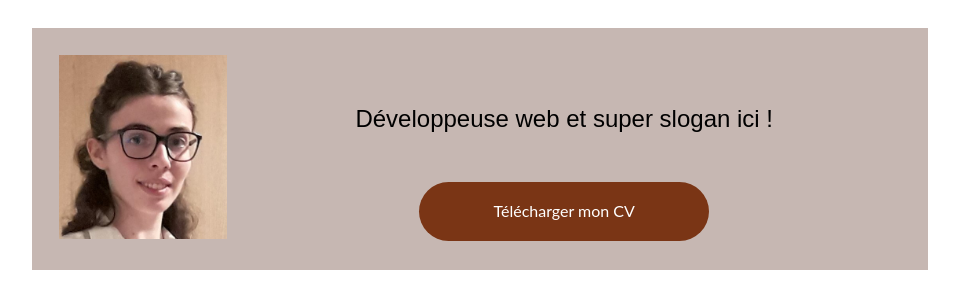
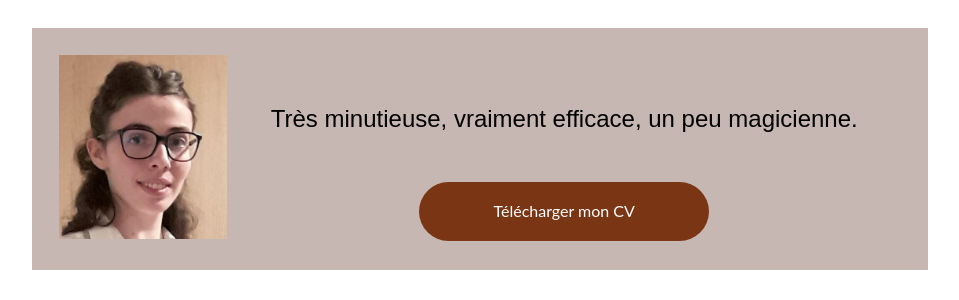
Before and after one commit to FloryssRu/Projet-PHP, a PHP site: page /blogphp/ in a window 1280 px wide. Shown: the part 226-526 px from the top of the page, without its empty margins (160-1119 px from the left). Run offline with PHP 8.4, Linux system fonts and the light colour scheme.

Commit message:
search for a slogan

```diff
--- a/src/Services/HandlerPost.php
+++ b/src/Services/HandlerPost.php
@@ -96,7 +96,7 @@ class HandlerPost extends PostController
 
             $slugify = new Slugify();
 
-            $_POST['slug'] = $slugify->slugify($_POST['title']);
+            $post->setSlug($slugify->slugify($_POST['title']));
 
             $postManager->update($post, $_POST['id']);
 
--- a/src/templates/home.html.twig
+++ b/src/templates/home.html.twig
@@ -16,7 +16,7 @@ Accueil du Blog
             <img src="/blogphp/public/img/Floryss.jpg" alt="photo de Floryss" id="pictureOfMe">
         </div>
         <div>
-            <h2>Développeuse web et super slogan ici !</h2>
+            <h2>Très minutieuse,  vraiment efficace, un peu magicienne.</h2>
             <a href="/blogphp/public/files/cv.pdf" target="blank"><p class="buttonRed">Télécharger mon CV</p></a>
         </div>
     </section>
```
Also changed, not shown: public/img/2021_06_03_07_02_01.png (deleted), public/img/2021_06_03_07_42_24.png (deleted), public/img/2021_06_03_13_26_23.png (deleted), public/img/2021_06_03_13_40_42.png (deleted), public/img/2021_06_03_13_41_14.png (deleted), public/img/2021_06_07_08_07_37.png (deleted), public/img/2021_06_07_08_13_13.png (deleted), public/img/2021_06_07_08_14_11.png (deleted), public/img/2021_06_10_13_14_46.png (deleted), public/img/2021_06_21_10_59_36.png (deleted), public/img/2021_06_23_08_28_49.png (deleted), public/img/2021_06_23_08_33_48.png (deleted), public/img/2021_06_30_13_04_02.jpg (added), public/img/listposts.jpg.
